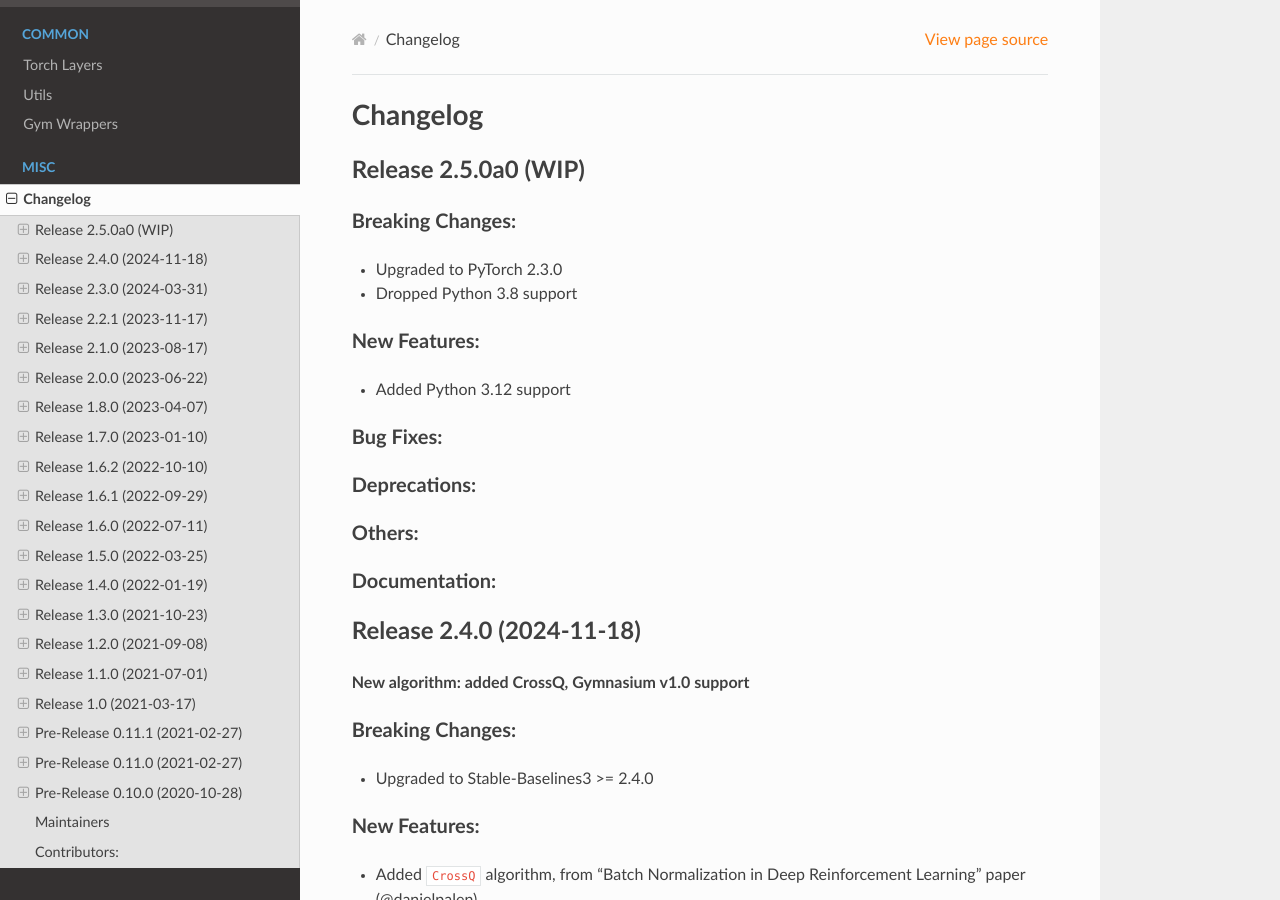
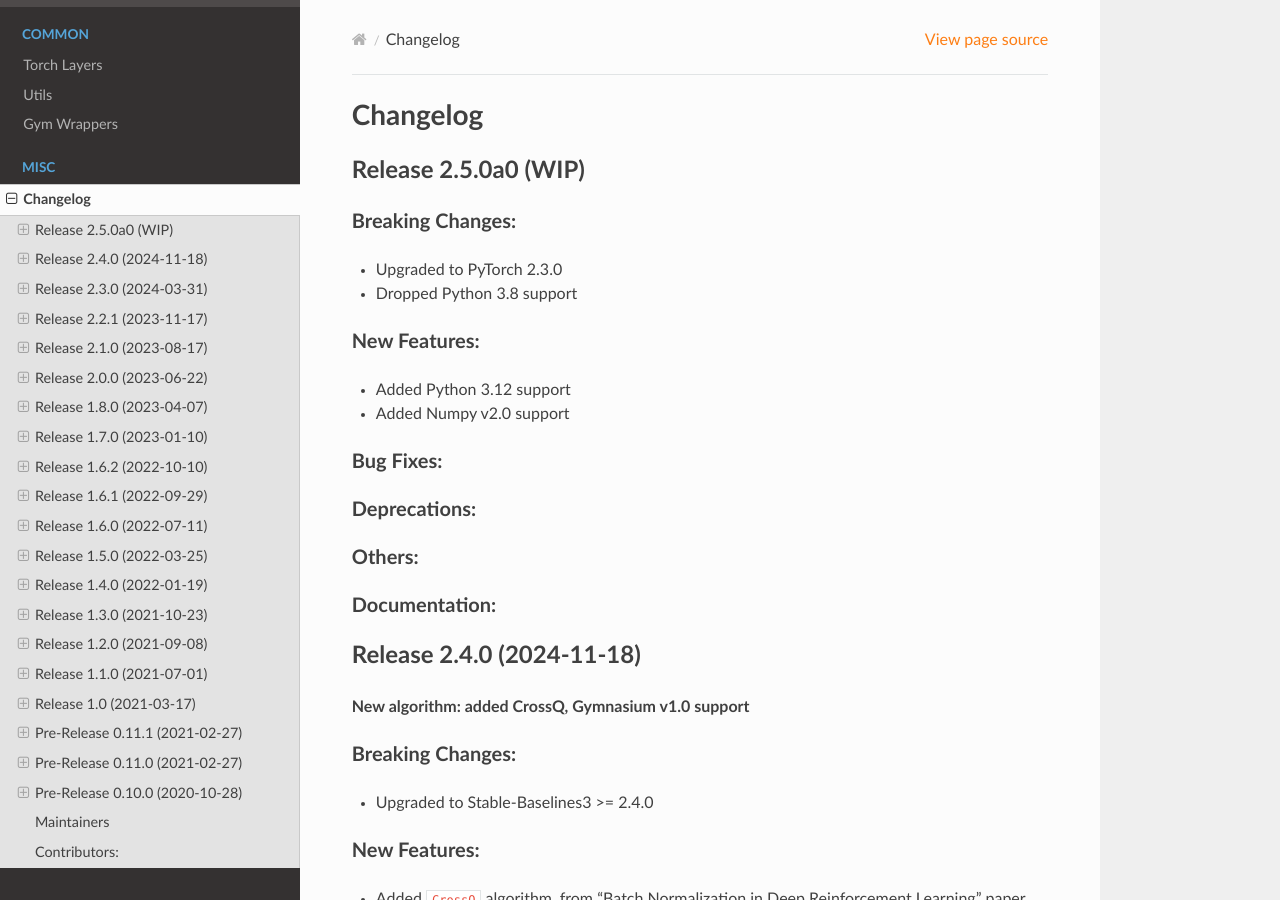
Before and after one commit to Stable-Baselines-Team/stable-baselines3-contrib, a Sphinx documentation site: the page built from docs/misc/changelog.rst, in a window 1280 px wide and 900 px high. Built offline with Sphinx 7.4.7 and the Read the Docs theme 3.1.0, drawn with Linux system fonts in a browser that asks for light colours.

Commit message:
Update changelog

```diff
--- a/docs/misc/changelog.rst
+++ b/docs/misc/changelog.rst
@@ -14,6 +14,7 @@ Breaking Changes:
 New Features:
 ^^^^^^^^^^^^^
 - Added Python 3.12 support
+- Added Numpy v2.0 support
 
 Bug Fixes:
 ^^^^^^^^^^
```
